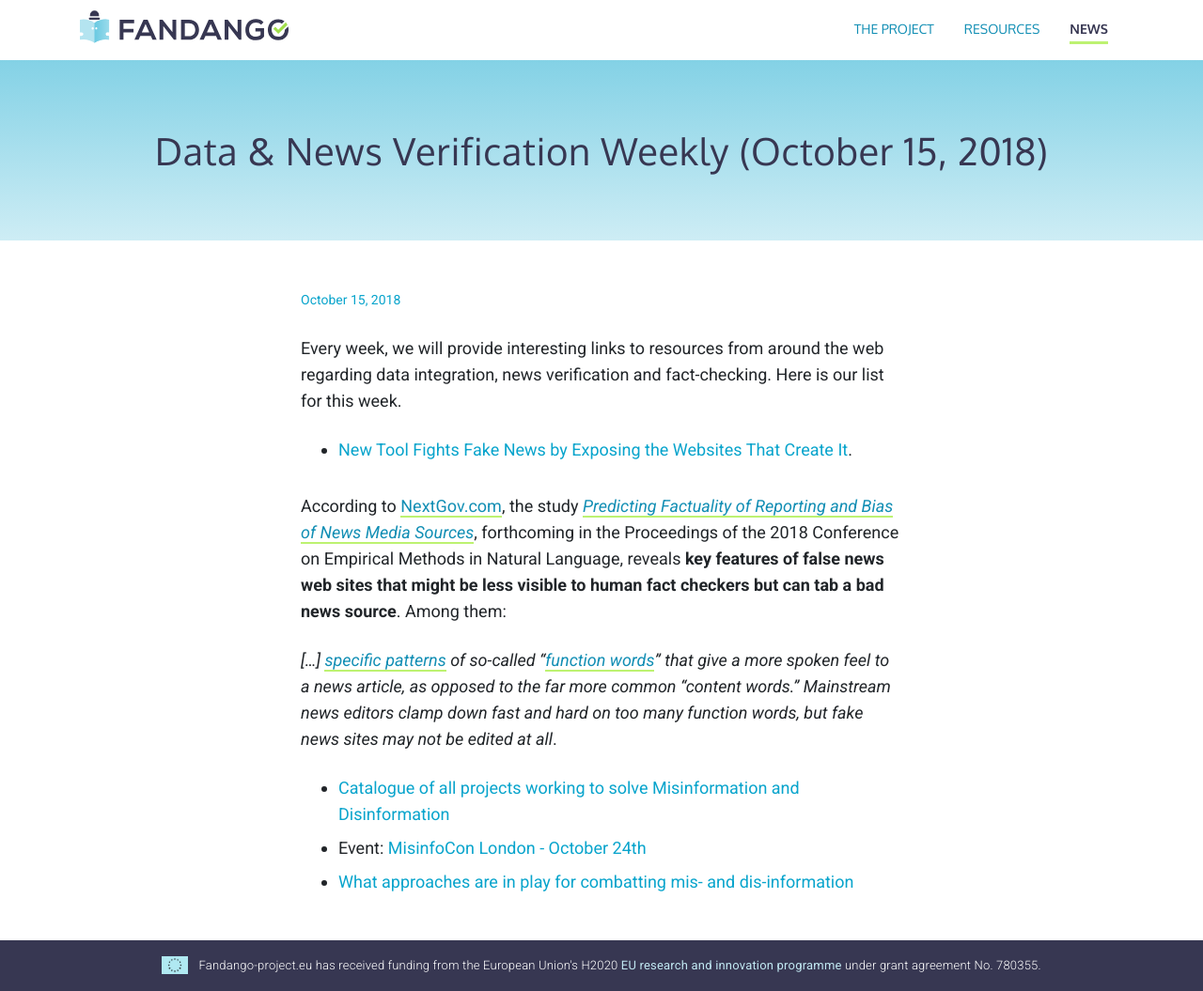
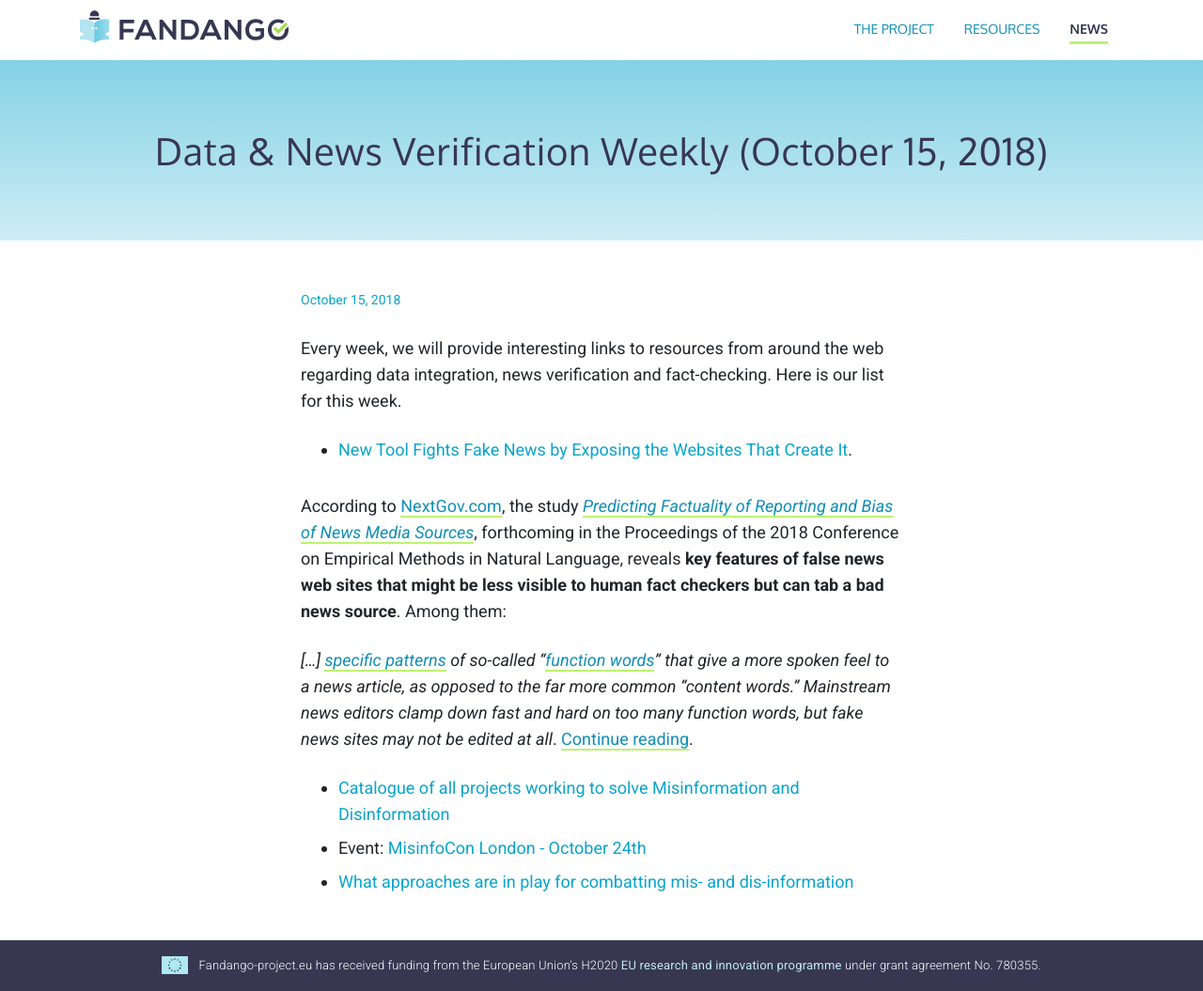
Before and after one commit to fandangOrg/fandango-web, a Jekyll site: the page built from _posts/2018-10-15-data-and-verification-weekly-october-15-2018.markdown, in a window 1280 px wide. Shown: the whole page at 94% size. Built offline with Jekyll 4.4.1, drawn with Linux system fonts in a browser that asks for light colours; comment, search, counter and statistics services are not loaded.

Commit message:
Updated Data And Verification Weekly October 15 2018

```diff
--- a/_posts/2018-10-15-data-and-verification-weekly-october-15-2018.markdown
+++ b/_posts/2018-10-15-data-and-verification-weekly-october-15-2018.markdown
@@ -9,7 +9,8 @@ Every week, we will provide interesting links to resources from around the web r
 
 According to [NextGov.com](https://www.nextgov.com/), the study *[Predicting Factuality of Reporting and Bias of News Media Sources](https://www.researchgate.net/publication/327286998_Predicting_Factuality_of_Reporting_and_Bias_of_News_Media_Sources)*, forthcoming in the Proceedings of the 2018 Conference on Empirical Methods in Natural Language, reveals **key features of false news web sites that might be less visible to human fact checkers but can tab a bad news source**. Among them:
 
-*[...] [specific patterns](https://arxiv.org/pdf/1511.07663.pdf) of so-called “[function words](http://www.psych.nyu.edu/pylkkanen/Neural_Bases/13_Function_Words.pdf)” that give a more spoken feel to a news article, as opposed to the far more common “content words.” Mainstream news editors clamp down fast and hard on too many function words, but fake news sites may not be edited at all*.
+*[...] [specific patterns](https://arxiv.org/pdf/1511.07663.pdf) of so-called “[function words](http://www.psych.nyu.edu/pylkkanen/Neural_Bases/13_Function_Words.pdf)” that give a more spoken feel to a news article, as opposed to the far more common “content words.” Mainstream news editors clamp down fast and hard on too many function words, but fake news sites may not be edited at all*. [Continue reading](https://www.nextgov.com/cybersecurity/2018/10/new-tool-fights-fake-news-exposing-websites-create-it/151820/
+).
 
 * [Catalogue of all projects working to solve Misinformation and Disinformation](https://misinfocon.com/catalogue-of-all-projects-working-to-solve-misinformation-and-disinformation-f85324c6076c
 )
```
